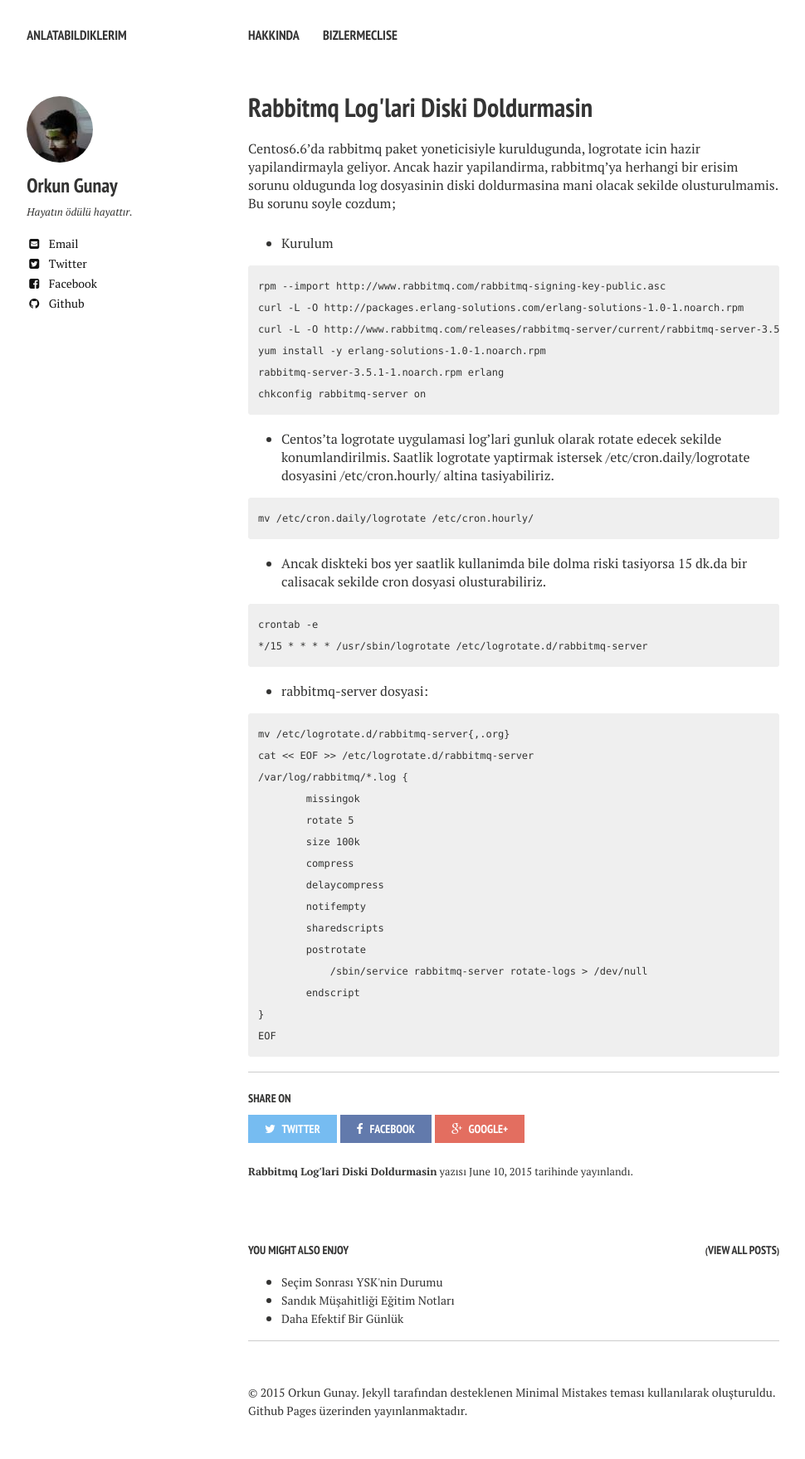
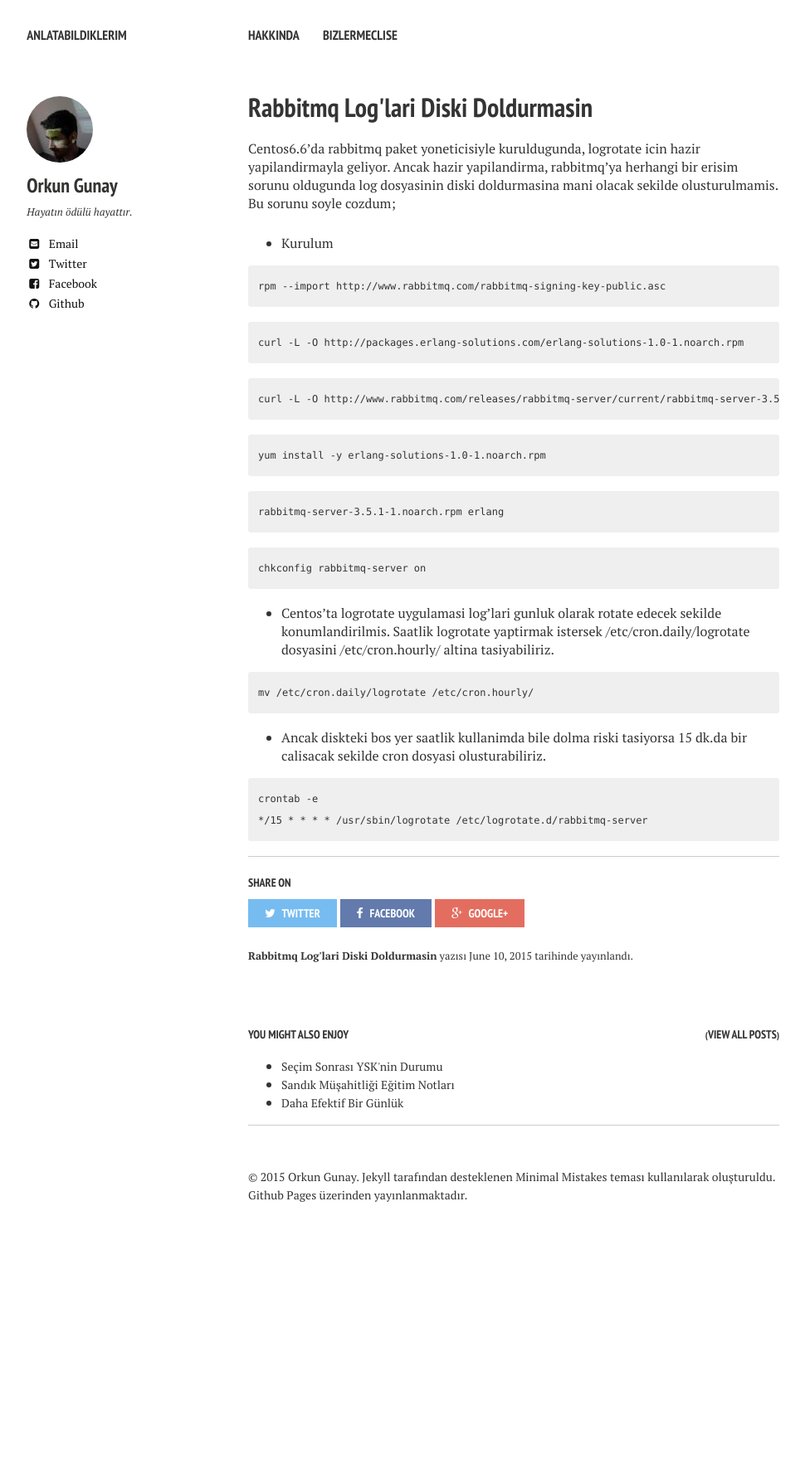
Before and after one commit to teomang/ogny.github.io, a Jekyll site: the page built from _posts/2015-06-10-rabbitmq-loglari-diski-doldurmasin.markdown, in a window 1280 px wide. Shown: the whole page at 83% size, without its empty margins (21-991 px from the left). Built offline with Jekyll 4.4.1, drawn with Linux system fonts in a browser that asks for light colours; nearby versions of some CDN libraries; after the commit the page ends 1499 px from its top, so only the background shows below that.

Commit message:
rabbitmq-loglari yazisinda syntax'i ayarlayamiyorum. markdown'daki gibi bosluk birakinca alt satira gecmiyor, ben de yaziyi biraz kirptim.

````diff
--- a/_posts/2015-06-10-rabbitmq-loglari-diski-doldurmasin.markdown
+++ b/_posts/2015-06-10-rabbitmq-loglari-diski-doldurmasin.markdown
@@ -17,10 +17,20 @@
 
 ```
 rpm --import http://www.rabbitmq.com/rabbitmq-signing-key-public.asc
+```
+```
 curl -L -O http://packages.erlang-solutions.com/erlang-solutions-1.0-1.noarch.rpm
+```
+```
 curl -L -O http://www.rabbitmq.com/releases/rabbitmq-server/current/rabbitmq-server-3.5.2-1.noarch.rpm
+```
+```
 yum install -y erlang-solutions-1.0-1.noarch.rpm
+```
+```
 rabbitmq-server-3.5.1-1.noarch.rpm erlang
+```
+```
 chkconfig rabbitmq-server on
 ```
 
@@ -39,23 +49,3 @@
 crontab -e
 */15 * * * * /usr/sbin/logrotate /etc/logrotate.d/rabbitmq-server
 ```
-
-* rabbitmq-server dosyasi:
-
-```
-mv /etc/logrotate.d/rabbitmq-server{,.org}
-cat << EOF >> /etc/logrotate.d/rabbitmq-server
-/var/log/rabbitmq/*.log {
-        missingok
-        rotate 5
-        size 100k
-        compress
-        delaycompress
-        notifempty
-        sharedscripts
-        postrotate
-            /sbin/service rabbitmq-server rotate-logs > /dev/null
-        endscript
-}
-EOF
-```
````
